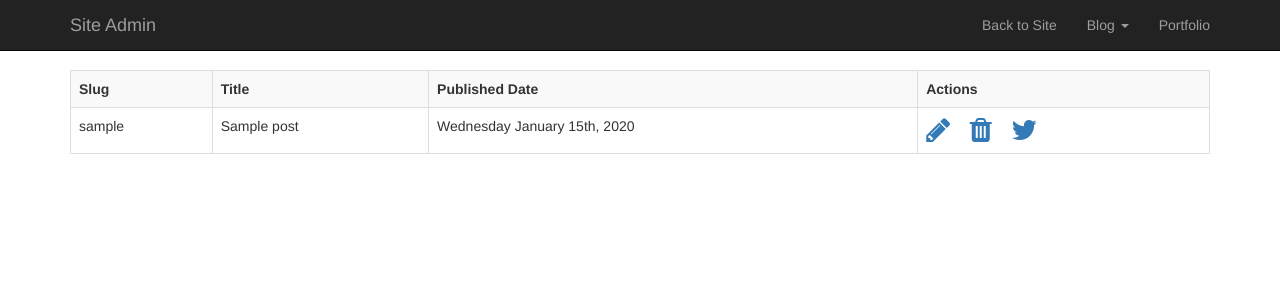
After one commit to efueger/PersonalSite, a PHP site: template app/Views/admin/blog/posts/published.twig in a window 1280 px wide. The commit adds this page. Shown: the top 300 px of the page. Run offline with PHP 8.4, Linux system fonts and the light colour scheme; the template is opened without the code that fills it: most values are stand-ins (such as "Sample title", 1, 10 or a date in 2020); some libraries are stand-ins or nearby versions.

Commit message:
Created page to view published posts

```diff
--- /dev/null
+++ b/app/Views/admin/blog/posts/published.twig
@@ -0,0 +1,23 @@
+{% extends 'layouts/admin.twig' %}
+{% block content %}
+    <div class="row">
+        <div class="col-lg-12">
+            <table class="table table-striped table-bordered">
+                <tr>
+                    <th>Slug</th>
+                    <th>Title</th>
+                    <th>Published Date</th>
+                    <th>Actions</th>
+                </tr>
+                {% for post in posts %}
+                    <tr>
+                        <td>{{ post.slug }}</td>
+                        <td>{{ post.title }}</td>
+                        <td>{{ post.publishedAt|date("l F jS, Y") }}</td>
+                        <td><a href=""><i class="fa fa-pencil fa-2x"></i></a> &nbsp; &nbsp; <a href=""><i class="fa fa-trash fa-2x"></i></a> &nbsp; &nbsp; <a href=""><i class="fa fa-twitter fa-2x"></td>
+                    </tr>
+                {% endfor %}
+            </table>
+        </div>
+    </div>
+{% endblock %}
--- a/app/Views/admin/index.twig
+++ b/app/Views/admin/index.twig
@@ -14,7 +14,7 @@
                         </div>
                     </div>
                 </div>
-                <a href="#">
+                <a href="{{ path_for('admin.blog.published') }}">
                     <div class="panel-footer">
                         <span class="pull-left">View Details</span>
                         <span class="pull-right"><i class="fa fa-arrow-circle-right"></i></span>
--- a/app/Views/layouts/admin.twig
+++ b/app/Views/layouts/admin.twig
@@ -31,7 +31,8 @@
             <ul class="nav navbar-nav navbar-right">
                 <li><a href="{{ path_for('home') }}" data-turbolinks="false">Back to Site</a></li>
                 <li class="dropdown">
-                    <a href="#" class="dropdown-toggle" data-toggle="dropdown" role="button" aria-haspopup="true" aria-expanded="false">Blog <span class="caret"></span></a>
+                    <a href="#" class="dropdown-toggle" data-toggle="dropdown" role="button" aria-haspopup="true"
+                       aria-expanded="false">Blog <span class="caret"></span></a>
                     <ul class="dropdown-menu">
                         <li><a href="#">Posts</a></li>
                         <li><a href="#">Tags</a></li>
@@ -50,8 +51,7 @@
 </div>
 
 <script src="/js/vendor.js"></script>
-<script src="/js/admin.js"></script>
+<script src="/js/admin.js" data-turbolinks-eval=false></script>
 
 </body>
-
 </html>
--- a/public/js/admin.js
+++ b/public/js/admin.js
@@ -0,0 +1 @@
+Turbolinks.start();
--- a/resources/js/admin.js
+++ b/resources/js/admin.js
@@ -0,0 +1 @@
+Turbolinks.start();
```
Also changed, not shown: app/Controllers/BlogController.php (+8 -0 lines), app/Models/Blog/PostMapper.php (+13 -0 lines), app/routes.php (+5 -4 lines).
